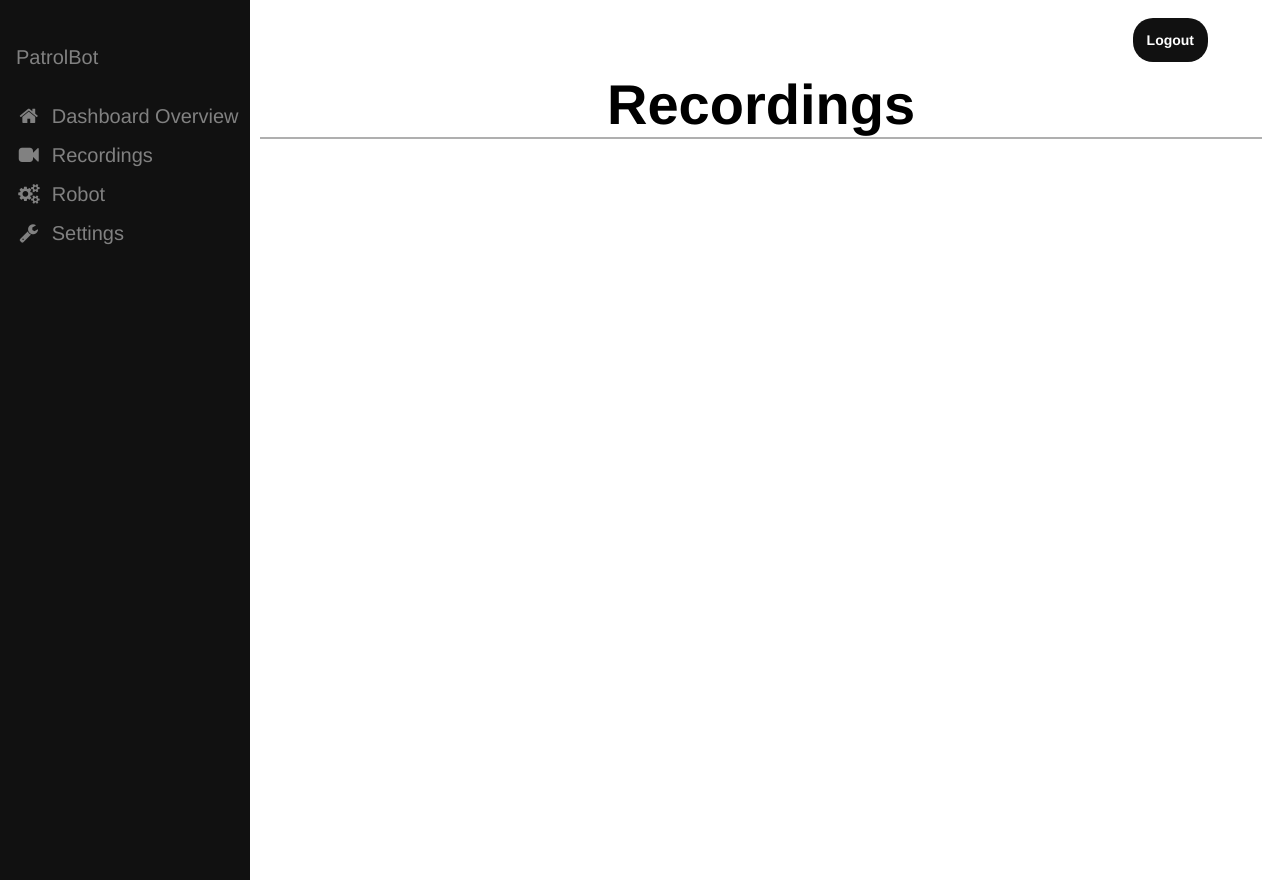
After one commit to jeaguil/patrolbot, a Django app: page /pages/dashboard/recordings/ in a window 1280 px wide. The commit adds this page. Run offline with Django 3.2, Linux system fonts and the light colour scheme.

Commit message:
Dashboard content update
Added recordings in side navigation, customized the robot config page, and added info to robot page

```diff
--- a/pages/urls.py
+++ b/pages/urls.py
@@ -14,4 +14,5 @@ urlpatterns = [
         views.dashboard_robot_view,
         name="robot",
     ),
+    path("dashboard/recordings/", views.dashboard_recordings_view, name="recordings"),
 ]
--- a/pages/views.py
+++ b/pages/views.py
@@ -18,3 +18,7 @@ def dashboard_settings_view(request):
 
 def dashboard_robot_view(request):
     return render(request, "pages/robot.html", {})
+
+
+def dashboard_recordings_view(request):
+    return render(request, "pages/recordings.html", {})
--- a/pbdash/settings.py
+++ b/pbdash/settings.py
@@ -24,7 +24,7 @@ BASE_DIR = os.path.dirname(os.path.dirname(os.path.abspath(__file__)))
 SECRET_KEY = "*!zrl!r8s)gb+vh+%00^ei)j+yrhvam(20s4ot#l@&vt&e24l="
 
 # SECURITY WARNING: don't run with debug turned on in production!
-DEBUG = False
+DEBUG = True
 
 ALLOWED_HOSTS = [
     # Production domain name:
--- a/static/css/dashboard.css
+++ b/static/css/dashboard.css
@@ -173,3 +173,25 @@ header h1 {
     width: 30%;
     float: left;
 }
+
+.robot-main-container h2{
+    font-family: var(--dash-font);
+}
+
+.robot-main-container p{
+    font-family: var(--dash-font);
+}
+
+.robot-config-container {
+    padding: 20px;
+    border: rgb(175, 175, 175) 2px solid;
+    border-radius: 20px;
+    padding-top: 5px;
+}
+
+.robot-anatomy-container {
+    padding: 20px;
+    border: rgb(175, 175, 175) 2px solid;
+    border-radius: 20px;
+    padding-top: 5px;
+}
--- a/templates/pages/dashboard.html
+++ b/templates/pages/dashboard.html
@@ -11,6 +11,7 @@
     <div class="dash-sidenav-content">
         <p>PatrolBot</p>
         <a href="./"><i class="fa fa-fw fa-home"></i><span>Dashboard Overview</span></a>
+        <a href="recordings"><i class="fa fa-fw fa-video-camera"></i><span>Recordings</span></a>
         <a href="robot"><i class="fa fa-fw fa-cogs"></i><span>Robot</span></a>
         <a href="settings"><i class="fa fa-fw fa-wrench"></i><span>Settings</span></a>
     </div>
--- /dev/null
+++ b/templates/pages/recordings.html
@@ -0,0 +1,27 @@
+{% load static %}
+<!DOCTYPE html>
+
+<head>
+    <title>Dashboard recordings - PatrolBot</title>
+    <link rel="stylesheet" type="text/css" href="{% static 'css/dashboard.css' %}">
+    <link rel="stylesheet" href="https://cdnjs.cloudflare.com/ajax/libs/font-awesome/4.7.0/css/font-awesome.min.css">
+</head>
+
+<div class="dash-sidenav">
+    <div class="dash-sidenav-content">
+        <p>PatrolBot</p>
+        <a href="../"><i class="fa fa-fw fa-home"></i><span>Dashboard Overview</span></a>
+        <a href="./"><i class="fa fa-fw fa-video-camera"></i><span>Recordings</span></a>
+        <a href="../robot"><i class="fa fa-fw fa-cogs"></i><span>Robot</span></a>
+        <a href="../settings"><i class="fa fa-fw fa-wrench"></i><span>Settings</span></a>
+    </div>
+</div>
+
+<body class="dash-main">
+    <header>
+        <div class="dash-logout">
+            <a href="/accounts/logout" class="button dash-logout">Logout</a>
+        </div>
+        <h1><span>Recordings</span></h1>
+    </header>
+</body>
--- a/templates/pages/settings.html
+++ b/templates/pages/settings.html
@@ -11,6 +11,7 @@
     <div class="dash-sidenav-content">
         <p>PatrolBot</p>
         <a href="../"><i class="fa fa-fw fa-home"></i><span>Dashboard Overview</span></a>
+        <a href="../recordings"><i class="fa fa-fw fa-video-camera"></i><span>Recordings</span></a>
         <a href="../robot"><i class="fa fa-fw fa-cogs"></i><span>Robot</span></a>
         <a href="./"><i class="fa fa-fw fa-wrench"></i><span>Settings</span></a>
     </div>
```
Also changed, not shown: templates/pages/robot.html (+17 -0 lines), db.sqlite3.
